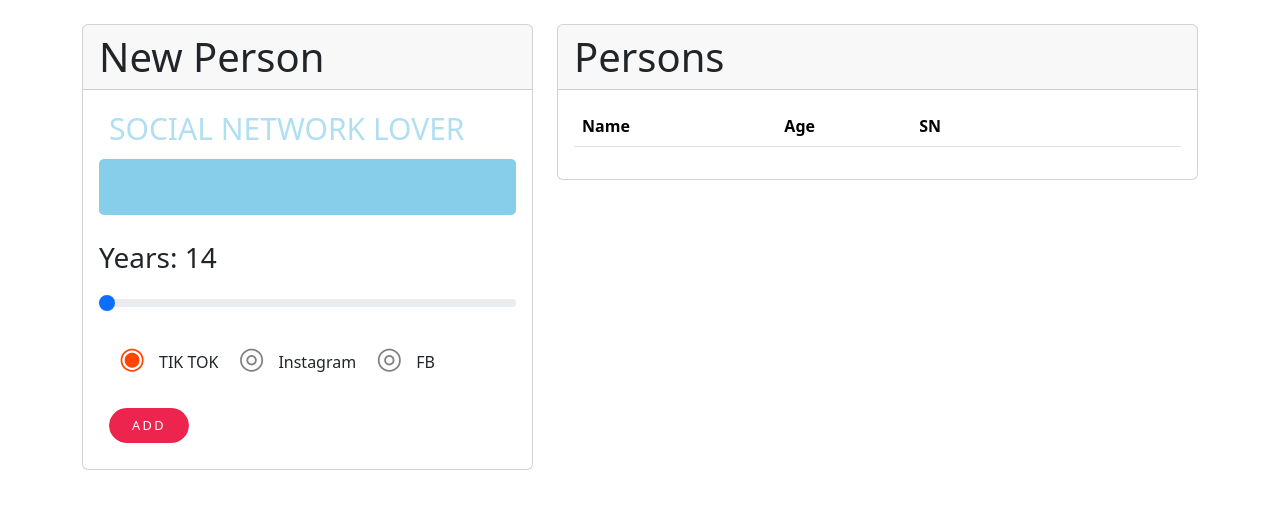
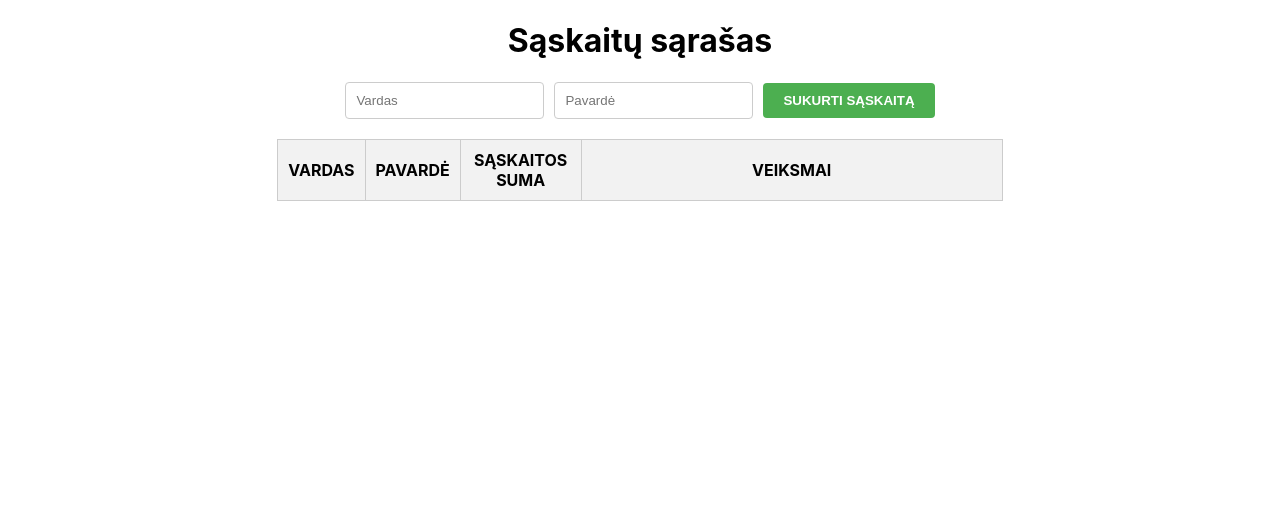
Before and after one commit to tombalv/iguanos, a React (Create React App) app in the folder r1/: page / in a window 1280 px wide. Shown: the top 508 px of the page. Built offline with nearby package versions, Linux system fonts and the light colour scheme; the HTML template or start-up script is replaced by a standard one.

Commit message:
bank styles

```diff
--- a/r1/src/App.jsx
+++ b/r1/src/App.jsx
@@ -1,197 +1,220 @@
-import { useState, useEffect } from "react";
-import "bootstrap/dist/css/bootstrap.min.css";
-import "./App.scss";
-import "./buttons.scss";
-import { get, store } from "./Functions/localStorage";
-import Delete from "./Components/jb/Delete";
-import Edit from "./Components/jb/Edit";
+// import { useState, useEffect } from "react";
+// import "bootstrap/dist/css/bootstrap.min.css";
+// import "./App.scss";
+// import "./buttons.scss";
+// import { get, store } from "./Functions/localStorage";
+// import Delete from "./Components/jb/Delete";
+// import Edit from "./Components/jb/Edit";
 
-export const KEY = "persons";
+// export const KEY = "persons";
+
+// function App() {
+//   const [name, setName] = useState("");
+//   const [age, setAge] = useState("14");
+//   const [sn, setSn] = useState("");
+//   const [persons, setPersons] = useState(null);
+//   const [lastUpdate, setLastUpdate] = useState(Date.now());
+
+//   const [deleteData, setDeleteData] = useState(null);
+//   const [editData, setEditData] = useState(null);
+
+//   const handleCreate = (_) => {
+//     const person = {
+//       name,
+//       age: parseInt(age),
+//       sn,
+//     };
+//     store(KEY, person);
+//     setName("");
+//     setAge("14");
+//     setSn("");
+//     setLastUpdate(Date.now());
+//   };
+
+//   useEffect(
+//     (_) => {
+//       if (age < 30) {
+//         setSn("tiktok");
+//         return;
+//       }
+//       if (age < 60) {
+//         setSn("instagram");
+//         return;
+//       }
+//       setSn("facebook");
+//     },
+//     [age]
+//   );
+
+//   useEffect(
+//     (_) => {
+//       setPersons(get(KEY));
+//     },
+//     [lastUpdate]
+//   );
+
+//   const handleChange = (e) => {
+//     setName(e.target.value);
+//   };
+
+//   const handleChangeRange = (e) => {
+//     setAge(e.target.value);
+//   };
+
+//   const check = (key) => {
+//     if (sn === key) {
+//       setSn("");
+//       return;
+//     }
+//     setSn(key);
+//   };
+
+//   return (
+//     <>
+//       <div className="container">
+//         <div className="row">
+//           <div className="col-5">
+//             <div className="card mt-4">
+//               <h1 className="card-header">New Person</h1>
+//               <div className="card-body">
+//                 <fieldset>
+//                   <legend>Social network lover</legend>
+//                   <div className="mt-3">
+//                     <input type="text" value={name} onChange={handleChange} />
+//                   </div>
+//                   <div className="mt-3">
+//                     <label className="form-label">
+//                       <h3>Years: {age.padStart(2, "0")}</h3>
+//                     </label>
+//                     <input
+//                       className="form-range"
+//                       type="range"
+//                       min="14"
+//                       max="99"
+//                       value={age}
+//                       onChange={handleChangeRange}
+//                     />
+//                   </div>
+//                   <div className="mt-3">
+//                     <div>
+//                       <label
+//                         className={sn === "tiktok" ? "radio checked" : "radio"}
+//                         onClick={(_) => check("tiktok")}
+//                       >
+//                         TIK TOK
+//                       </label>
+//                       <label
+//                         className={
+//                           sn === "instagram" ? "radio checked" : "radio"
+//                         }
+//                         onClick={(_) => check("instagram")}
+//                       >
+//                         Instagram
+//                       </label>
+//                       <label
+//                         className={
+//                           sn === "facebook" ? "radio checked" : "radio"
+//                         }
+//                         onClick={(_) => check("facebook")}
+//                       >
+//                         FB
+//                       </label>
+//                     </div>
+//                   </div>
+//                   <div className="mt-3">
+//                     <button className="nice red small" onClick={handleCreate}>
+//                       Add
+//                     </button>
+//                   </div>
+//                 </fieldset>
+//               </div>
+//             </div>
+//           </div>
+//           <div className="col-7">
+//             <div className="card mt-4">
+//               <h1 className="card-header">Persons</h1>
+//               <div className="card-body">
+//                 <table className="table table-striped">
+//                   <thead>
+//                     <tr>
+//                       <th width="30%">Name</th>
+//                       <th width="20%">Age</th>
+//                       <th width="20%">SN</th>
+//                       <th width="10%"></th>
+//                       <th width="10%"></th>
+//                     </tr>
+//                   </thead>
+//                   <tbody>
+//                     {persons &&
+//                       persons.map((person) => (
+//                         <tr key={person.id}>
+//                           <td>{person.name}</td>
+//                           <td>{person.age}</td>
+//                           <td>{person.sn}</td>
+//                           <td>
+//                             <button
+//                               className="nice green small no"
+//                               onClick={(_) => setEditData(person)}
+//                             >
+//                               Edit
+//                             </button>
+//                           </td>
+//                           <td>
+//                             <button
+//                               className="nice red small no"
+//                               onClick={(_) => setDeleteData(person)}
+//                             >
+//                               Delete
+//                             </button>
+//                           </td>
+//                         </tr>
+//                       ))}
+//                   </tbody>
+//                 </table>
+//               </div>
+//             </div>
+//           </div>
+//         </div>
+//       </div>
+//       {deleteData && (
+//         <Delete
+//           setDeleteData={setDeleteData}
+//           deleteData={deleteData}
+//           setLastUpdate={setLastUpdate}
+//         />
+//       )}
+//       {editData && (
+//         <Edit
+//           setEditData={setEditData}
+//           editData={editData}
+//           setLastUpdate={setLastUpdate}
+//         />
+//       )}
+//     </>
+//   );
+// }
+
+// export default App;
+
+// Banką sudaro puslapis, kuriame yra:
+
+// Sąskaitų sąrašas su Vardu, Pavarde, Sąskaitos suma, Mygtuku “ištrinti”,  laukeliu vertei įrašyti ir dviem mygtukais tam laukeliui: “pridėti lėšų” ir “nuskaičiuoti lėšas”;
+
+// Naujos sąskaitos sukūrimas (įvedami duomenys: vardas ir pavardė.
+
+// Paaiškinimai ir reikalavimai.
+
+// Nauja sąskaita sukuriama su pradine 0 suma, o lėšos pridedamos/nuimamos sąraše įvedant sumą ir spaudžiant atitinkamą mygtuką.
+// Sąskaitos, kurioje yra lėšų ištrinti neturi būti galima.
+// Sąskaitoje likusi suma negali būti minusinė.
+// Sąskaitas saraše rūšiuoti pagal savininko pavardę.
+// Duomenų bazė - LocalStorage.
+
+import React from "react";
+import Bank from "./Components/U1/Bank";
 
 function App() {
-  const [name, setName] = useState("");
-  const [age, setAge] = useState("14");
-  const [sn, setSn] = useState("");
-  const [persons, setPersons] = useState(null);
-  const [lastUpdate, setLastUpdate] = useState(Date.now());
-
-  const [deleteData, setDeleteData] = useState(null);
-  const [editData, setEditData] = useState(null);
-
-  const handleCreate = (_) => {
-    const person = {
-      name,
-      age: parseInt(age),
-      sn,
-    };
-    store(KEY, person);
-    setName("");
-    setAge("14");
-    setSn("");
-    setLastUpdate(Date.now());
-  };
-
-  useEffect(
-    (_) => {
-      if (age < 30) {
-        setSn("tiktok");
-        return;
-      }
-      if (age < 60) {
-        setSn("instagram");
-        return;
-      }
-      setSn("facebook");
-    },
-    [age]
-  );
-
-  useEffect(
-    (_) => {
-      setPersons(get(KEY));
-    },
-    [lastUpdate]
-  );
-
-  const handleChange = (e) => {
-    setName(e.target.value);
-  };
-
-  const handleChangeRange = (e) => {
-    setAge(e.target.value);
-  };
-
-  const check = (key) => {
-    if (sn === key) {
-      setSn("");
-      return;
-    }
-    setSn(key);
-  };
-
-  return (
-    <>
-      <div className="container">
-        <div className="row">
-          <div className="col-5">
-            <div className="card mt-4">
-              <h1 className="card-header">New Person</h1>
-              <div className="card-body">
-                <fieldset>
-                  <legend>Social network lover</legend>
-                  <div className="mt-3">
-                    <input type="text" value={name} onChange={handleChange} />
-                  </div>
-                  <div className="mt-3">
-                    <label className="form-label">
-                      <h3>Years: {age.padStart(2, "0")}</h3>
-                    </label>
-                    <input
-                      className="form-range"
-                      type="range"
-                      min="14"
-                      max="99"
-                      value={age}
-                      onChange={handleChangeRange}
-                    />
-                  </div>
-                  <div className="mt-3">
-                    <div>
-                      <label
-                        className={sn === "tiktok" ? "radio checked" : "radio"}
-                        onClick={(_) => check("tiktok")}
-                      >
-                        TIK TOK
-                      </label>
-                      <label
-                        className={
-                          sn === "instagram" ? "radio checked" : "radio"
-                        }
-                        onClick={(_) => check("instagram")}
-                      >
-                        Instagram
-                      </label>
-                      <label
-                        className={
-                          sn === "facebook" ? "radio checked" : "radio"
-                        }
-                        onClick={(_) => check("facebook")}
-                      >
-                        FB
-                      </label>
-                    </div>
-                  </div>
-                  <div className="mt-3">
-                    <button className="nice red small" onClick={handleCreate}>
-                      Add
-                    </button>
-                  </div>
-                </fieldset>
-              </div>
-            </div>
-          </div>
-          <div className="col-7">
-            <div className="card mt-4">
-              <h1 className="card-header">Persons</h1>
-              <div className="card-body">
-                <table className="table table-striped">
-                  <thead>
-                    <tr>
-                      <th width="30%">Name</th>
-                      <th width="20%">Age</th>
-                      <th width="20%">SN</th>
-                      <th width="10%"></th>
-                      <th width="10%"></th>
-                    </tr>
-                  </thead>
-                  <tbody>
-                    {persons &&
-                      persons.map((person) => (
-                        <tr key={person.id}>
-                          <td>{person.name}</td>
-                          <td>{person.age}</td>
-                          <td>{person.sn}</td>
-                          <td>
-                            <button
-                              className="nice green small no"
-                              onClick={(_) => setEditData(person)}
-                            >
-                              Edit
-                            </button>
-                          </td>
-                          <td>
-                            <button
-                              className="nice red small no"
-                              onClick={(_) => setDeleteData(person)}
-                            >
-                              Delete
-                            </button>
-                          </td>
-                        </tr>
-                      ))}
-                  </tbody>
-                </table>
-              </div>
-            </div>
-          </div>
-        </div>
-      </div>
-      {deleteData && (
-        <Delete
-          setDeleteData={setDeleteData}
-          deleteData={deleteData}
-          setLastUpdate={setLastUpdate}
-        />
-      )}
-      {editData && (
-        <Edit
-          setEditData={setEditData}
-          editData={editData}
-          setLastUpdate={setLastUpdate}
-        />
-      )}
-    </>
-  );
+  return <Bank />;
 }
 
 export default App;
--- a/r1/src/Components/U1/App.jsx
+++ b/r1/src/Components/U1/Bank.jsx
@@ -13,6 +13,7 @@
 // Duomenų bazė - LocalStorage.
 
 import React, { useState, useEffect } from "react";
+import "./Bank.scss";
 
 const Bank = () => {
   const [accounts, setAccounts] = useState([]);
@@ -57,26 +58,6 @@ const Bank = () => {
       alert("Sąskaitos negalima ištrinti, kol joje yra lėšų.");
     }
   };
-  // const deleteAccount = (id, amount) => {
-  //   console.log(amount);
-  //   if (amount === 0) {
-  //     const confirmDelete = window.confirm(
-  //       "Ar tikrai norite ištrinti sąskaitą?"
-  //     );
-  //     if (confirmDelete) {
-  //       const updatedAccounts = accounts.filter((account) => account.id !== id);
-  //       setAccounts(updatedAccounts);
-  //     }
-  //     return;
-  //   }
-
-  //   if (amount < 0) {
-  //     alert("Sąskaitos negalima ištrinti, kol joje yra minusinė suma.");
-  //     return;
-  //   }
-
-  //   alert("Sąskaitos negalima ištrinti, kol joje yra lėšų.");
-  // };
 
   const depositFunds = (id) => {
     const updatedAccounts = accounts.map((account) => {
@@ -116,30 +97,34 @@ const Bank = () => {
   };
 
   return (
-    <div>
+    <div className="container">
       <h1>Sąskaitų sąrašas</h1>
-      <div>
+      <div className="inputContainer">
         <input
           type="text"
           placeholder="Vardas"
           value={firstName}
           onChange={(e) => setFirstName(e.target.value)}
+          className="inputField"
         />
         <input
           type="text"
           placeholder="Pavardė"
           value={lastName}
           onChange={(e) => setLastName(e.target.value)}
+          className="inputField"
         />
-        <button onClick={addAccount}>Sukurti sąskaitą</button>
+        <button onClick={addAccount} className="button">
+          Sukurti sąskaitą
+        </button>
       </div>
-      <table>
+      <table className="table">
         <thead>
           <tr>
             <th>Vardas</th>
             <th>Pavardė</th>
-            <th>Sąskaitos suma</th>
-            <th>Veiksmai</th>
+            <th className="sumColumn">Sąskaitos suma</th>
+            <th className="actionsColumn">Veiksmai</th>
           </tr>
         </thead>
         <tbody>
@@ -148,23 +133,25 @@ const Bank = () => {
               <td>{account.firstName}</td>
               <td>{account.lastName}</td>
               <td>{account.amount}</td>
-
               <td>
                 <button
+                  onClick={() => depositFunds(account.id)}
+                  className="button"
+                >
+                  Pridėti lėšų
+                </button>
+                <button
+                  onClick={() => withdrawFunds(account.id, account.amount)}
+                  className="button orange"
+                >
+                  Nuskaičiuoti lėšas
+                </button>
+                <button
                   onClick={() => deleteAccount(account.id, account.amount)}
+                  className="button red"
                 >
                   Ištrinti
                 </button>
-                <button onClick={() => depositFunds(account.id)}>
-                  Pridėti lėšų
-                </button>
-                <td>
-                  <button
-                    onClick={() => withdrawFunds(account.id, account.amount)}
-                  >
-                    Nuskaičiuoti lėšas
-                  </button>
-                </td>
               </td>
             </tr>
           ))}
--- /dev/null
+++ b/r1/src/Components/U1/Bank.scss
@@ -0,0 +1,77 @@
+.container {
+  text-align: center;
+}
+
+.inputContainer {
+  margin-bottom: 20px;
+}
+
+.inputField {
+  margin-right: 10px;
+  padding: 10px;
+  border: 1px solid #ccc;
+  border-radius: 4px;
+}
+
+.button {
+  padding: 10px 20px;
+  background-color: #4caf50;
+  color: white;
+  border: none;
+  border-radius: 4px;
+  cursor: pointer;
+  font-weight: bold;
+  text-transform: uppercase;
+}
+
+.button.red {
+  background-color: #ff0000;
+}
+
+.button.orange {
+  background-color: #ff9800;
+  color: #fff;
+}
+
+.button.red:hover {
+  background-color: #d32f2f;
+}
+
+.button.orange:hover {
+  background-color: #fb8c00;
+}
+
+.table {
+  margin: 0 auto;
+  border-collapse: collapse;
+  margin-top: 20px;
+}
+
+.table th,
+.table td {
+  border: 1px solid #ccc;
+  padding: 10px;
+  text-align: center;
+}
+
+.table th {
+  background-color: #f2f2f2;
+  font-weight: bold;
+  text-transform: uppercase;
+}
+
+.table tr:nth-child(even) {
+  background-color: #f9f9f9;
+}
+
+.table tr:hover {
+  background-color: #f5f5f5;
+}
+
+.sumColumn {
+  width: 100px;
+}
+
+.actionsColumn {
+  width: 400px;
+}
```
Also changed, not shown: 1 other file (tests, documents, lock files or other folders).
